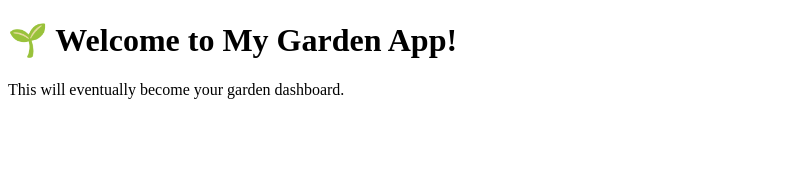
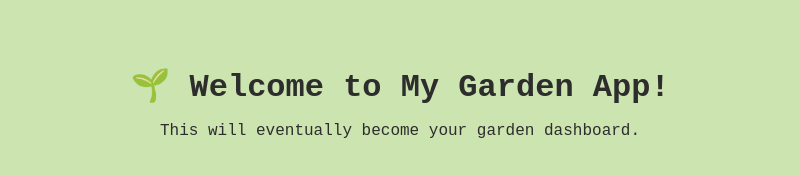
Before and after one commit to davonxo/plant-app, an Electron app: page src/index.html in a window 800 px wide. Drawn offline with Linux system fonts and the light colour scheme.

Commit message:
Add style to style.css Added styles to body, h1, and p. Linked style.css and index.html

```diff
--- a/package.json
+++ b/package.json
@@ -2,7 +2,7 @@
   "name": "plant-app",
   "version": "1.0.0",
   "description": "",
-  "main": "main.js",
+  "main": "src/main.js",
   "scripts": {
     "start": "electron ."
   },
--- a/src/index.html
+++ b/src/index.html
@@ -3,6 +3,7 @@
   <head>
     <meta charset="UTF-8" />
     <title>My Garden App</title>
+    <link rel="stylesheet" href="style.css"/>
   </head>
   <body>
     <h1>🌱 Welcome to My Garden App!</h1>
--- a/src/main.js
+++ b/src/main.js
@@ -12,7 +12,7 @@ function createWindow () {
     }
   });
 
-  win.loadFile('index.html');
+  win.loadFile(path.join(__dirname, 'index.html'));
 }
 
 app.whenReady().then(createWindow);
--- /dev/null
+++ b/src/preload.js
@@ -0,0 +1,2 @@
+// src/preload.js
+// This file is currently empty, but required by main.js
--- a/src/style.css
+++ b/src/style.css
@@ -0,0 +1,14 @@
+body {
+    margin: 0;
+    padding: 0;
+    background-color: #cce4af; /* garden green */
+    font-family: 'Courier New', monospace;
+    color: #2d2d2d;
+    image-rendering: pixelated;
+    text-align: center;
+    padding-top: 50px;
+}
+
+h1, p {
+    margin: 0.5em;
+}
```
